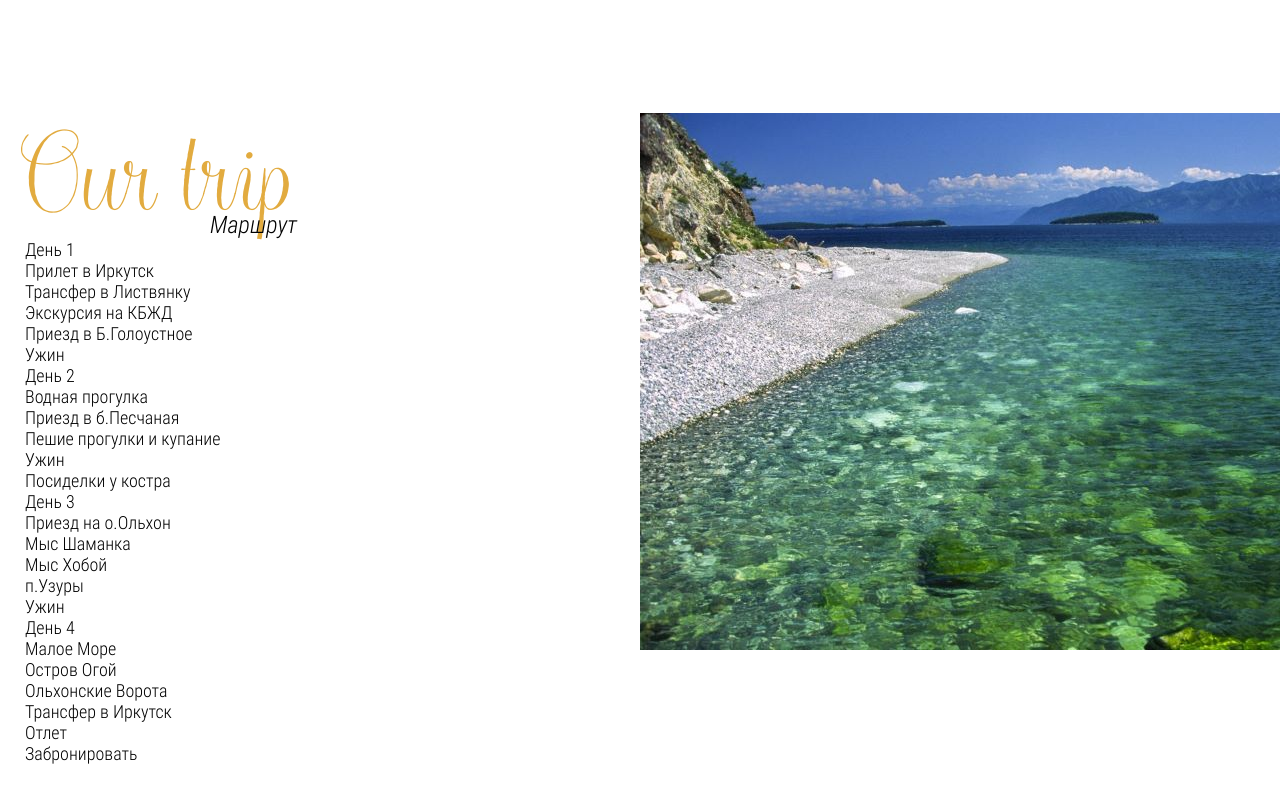
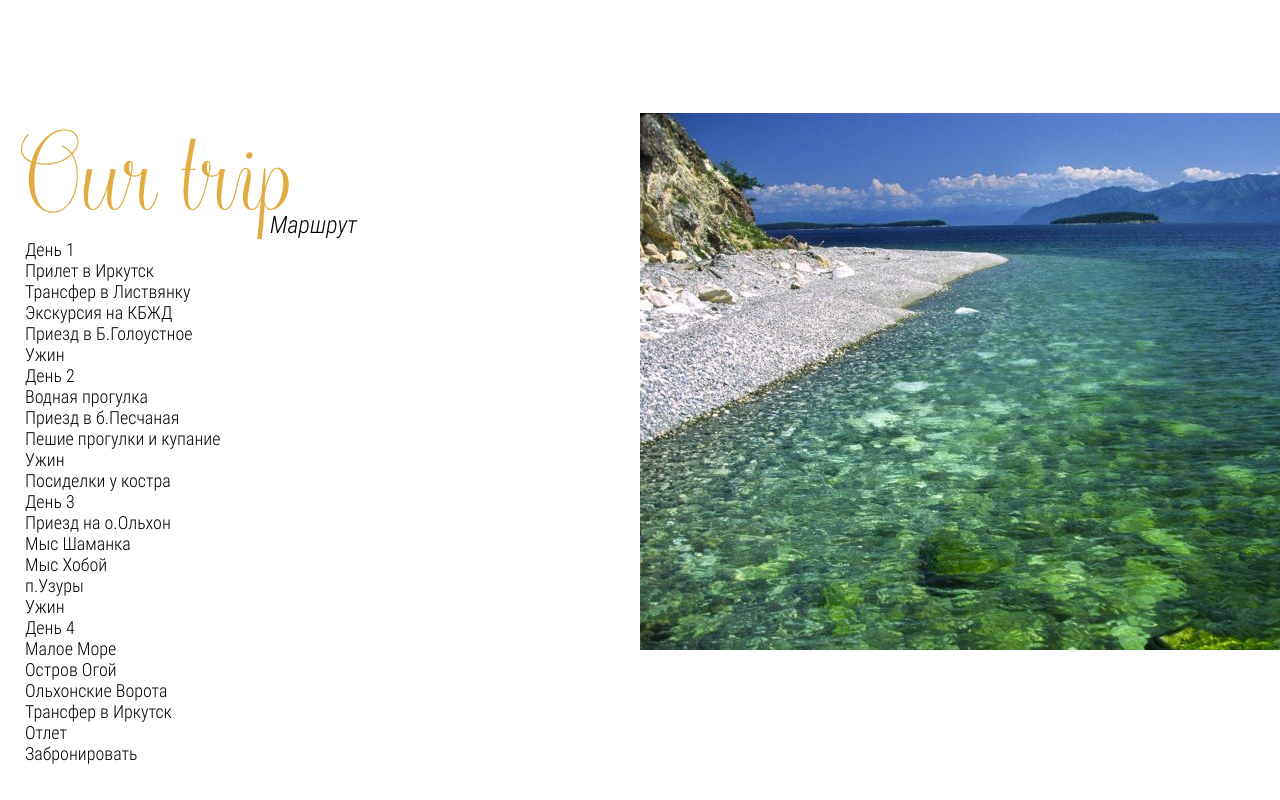
Before and after one commit to p-vasilitsch/p-vasilitsch.github.io, a plain HTML site: page BaikalSee/index.html in a window 1280 px wide. Shown: the part 1750-2550 px from the top of the page. Drawn offline with nearby package versions, Linux system fonts and the light colour scheme.

Commit message:
Update style.css

```diff
--- a/BaikalSee/css/style.css
+++ b/BaikalSee/css/style.css
@@ -40,19 +40,19 @@ ul{
     list-style: none;
 }
 
-a {
+a{
     color: inherit;
     text-decoration: none;
 }
 
-body {
+body{
     color: #000;
     font-family: 'RobotoCondensed-Light';
     font-size: 18px;
     line-height: 21px;
 }
 
-.container {
+.container{
     max-width: 1230px;
     margin: 0 auto;
     padding: 0 15px;
@@ -78,7 +78,6 @@ body {
     font-family: 'RobotoCondensed-LightItalic';
     display: block;
     margin-top: -30px;
-    margin-left: 185px;
 }
 
 .header {
@@ -194,6 +193,9 @@ body {
 .fairy-tail__text{
     padding: 10px 0;
 }
+.fairy-tail__title span{
+    margin-left: 185px;
+}
 
 .our-trip__slider{
     width: 50%;
@@ -212,3 +214,6 @@ body {
     right: 0;
     bottom: 0;
 }
+.our-trip__title span{
+    margin-left: 245px;
+}
```
